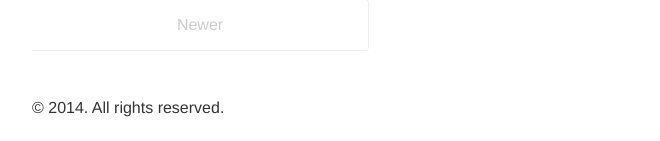
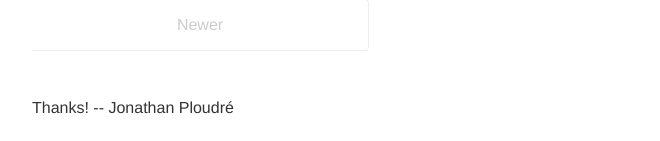
Before and after one commit to jploudre/unchart-static, a Jekyll site: the page built from index.html, in a window 1280 px wide. Shown: the part 1723-1864 px from the top of the page, without its empty margins (304-964 px from the left). Built offline with Jekyll 4.4.1, drawn with Linux system fonts in a browser that asks for light colours; the list of posts is cut into pages by our own code.

Commit message:
Update Footer

```diff
--- a/_layouts/default.html
+++ b/_layouts/default.html
@@ -17,7 +17,7 @@
 
       <div class="footer">
         <p>
-          &copy; {{ site.time | date: '%Y' }}. All rights reserved.
+          Thanks! -- Jonathan Ploudr&eacute;
         </p>
       </div>
     </div>
```
